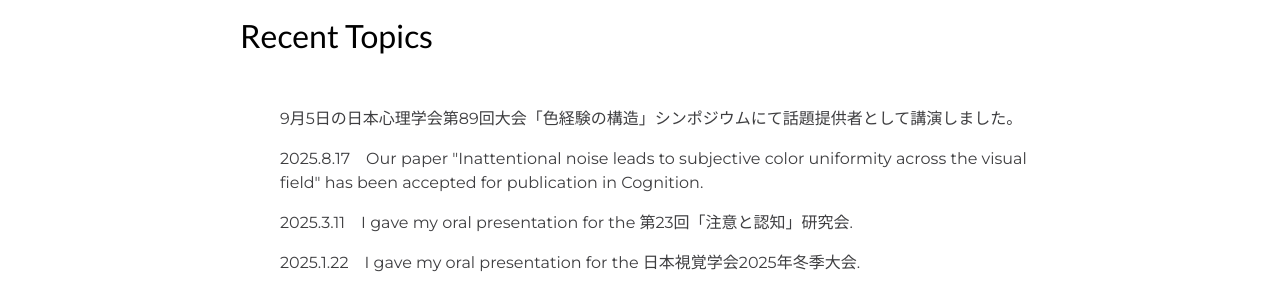
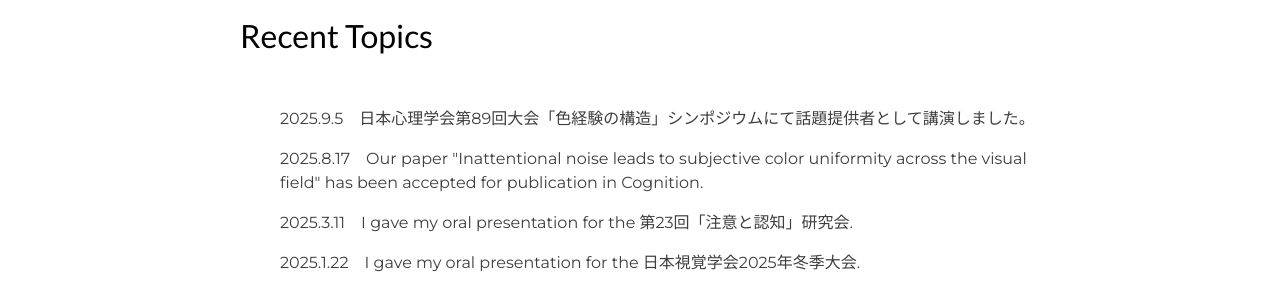
Before and after one commit to LNOKB/lnokb.github.io, a Jekyll site: the page built from index.html, in a window 1280 px wide. Shown: the part 919-1213 px from the top of the page. Built offline with Jekyll 4.4.1, drawn with Linux system fonts in a browser that asks for light colours.

Commit message:
Update index.html

```diff
--- a/index.html
+++ b/index.html
@@ -49,7 +49,7 @@ layout: home-page
 
 
       <p class="subtitle">
-        9月5日の日本心理学会第89回大会「色経験の構造」シンポジウムにて話題提供者として講演しました。
+        2025.9.5　日本心理学会第89回大会「色経験の構造」シンポジウムにて話題提供者として講演しました。
       </p>
 
        <p class="subtitle">
```
